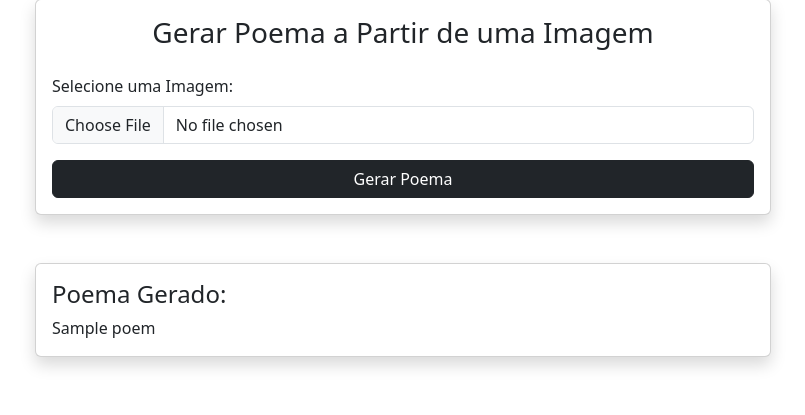
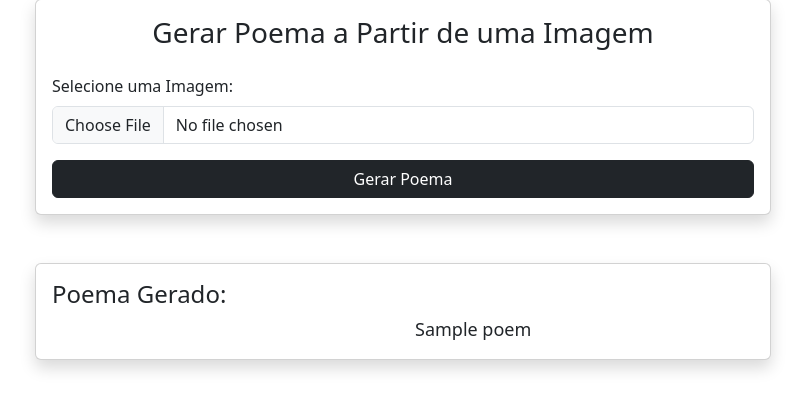
Before and after one commit to Larissell/generatePoem, a Flask app: template templates/generate_poem.html in a window 1280 px wide. Shown: the part 105-520 px from the top of the page, without its empty margins (237-1042 px from the left). Run offline with Flask 3, Linux system fonts and the light colour scheme; the template is opened without the code that fills it: most values are stand-ins (such as "Sample title", 1, 10 or a date in 2020).

Commit message:
Update generate_poem.html
adicionando imagem ao html

```diff
--- a/templates/generate_poem.html
+++ b/templates/generate_poem.html
@@ -22,6 +22,19 @@
             font-size: 24px;
             z-index: 1000;
         }
+
+        /* Estilo para imagem e poema ficarem bonitos lado a lado */
+        .poem-image {
+            max-width: 100%; /* Garantir que a imagem se ajuste ao espaço */
+            height: auto;
+            border-radius: 10px;
+            box-shadow: 0 4px 8px rgba(0, 0, 0, 0.1);
+        }
+
+        .poem-text {
+            font-size: 18px;
+        }
+
     </style>
 </head>
 <body>
@@ -61,7 +74,22 @@
                 <div class="card shadow">
                     <div class="card-body">
                         <h4 class="card-title">Poema Gerado:</h4>
-                        <p class="card-text">{{ poem }}</p>
+
+                        <div class="row">
+                            <!-- Coluna para a Imagem -->
+                            <div class="col-md-6 text-center">
+                                {% if filename %}
+                                <img src="{{ url_for('static', filename='uploads/' + filename) }}" class="poem-image" alt="Imagem do Poema">
+                                {% endif %}
+                            </div>
+
+                            <!-- Coluna para o Texto do Poema -->
+                            <div class="col-md-6">
+                                <p class="card-text poem-text">{{ poem }}</p>
+                            </div>
+                        </div>
+
+                        <!-- Áudio do Poema -->
                         {% if audio_file %}
                         <div class="mt-4">
                             <h5>Ouça o Poema:</h5>
@@ -78,14 +106,14 @@
         {% endif %}
     </div>
 
-
     <script>
         // Exibir o pop-up de carregamento quando o formulário for enviado
         document.querySelector("form").addEventListener("submit", function() {
             document.getElementById("loadingPopup").style.display = "flex";
         });
-        </script>
-        <!-- Bootstrap JS -->
+    </script>
+
+    <!-- Bootstrap JS -->
     <script src="https://cdn.jsdelivr.net/npm/bootstrap@5.3.0-alpha1/dist/js/bootstrap.bundle.min.js"></script>
 </body>
 </html>
```
